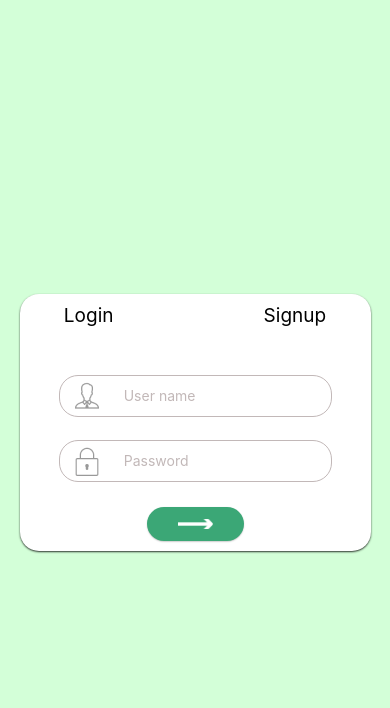
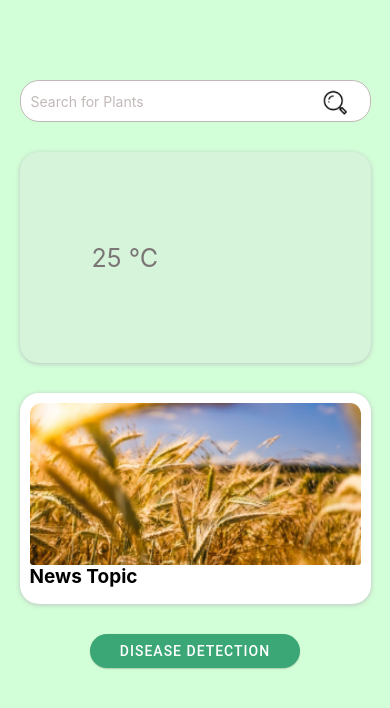
Before and after one commit to arjunaj5/PlantAi, a React Native app: screen /Home in a window 390 px wide. Shown: the top 708 px of the page. Built offline with nearby package versions, Linux system fonts and the light colour scheme.

Commit message:
home screen

```diff
--- a/App.js
+++ b/App.js
@@ -4,13 +4,14 @@
 
 // Components
 import Header from './Components/Header';
-import SearchBar from './Components/SearchBar';
 import LoginOrSignup from './Screens/LoginOrSignup';
+import Home from './Screens/Home';
 
 export default function App() {
   return (
     <SafeAreaView style={styles.container}>
-      <LoginOrSignup />
+      {/* <LoginOrSignup /> */}
+      <Home />
       <StatusBar style="auto" />
     </SafeAreaView>
   );
--- /dev/null
+++ b/Components/Home/News/index.js
@@ -0,0 +1,22 @@
+import React from 'react';
+import { View, Image, Text } from 'react-native';
+
+import styles from './styles'
+
+const newsCover = require('../../../assets/images/Home/news-cover.png')
+const News = () => {
+
+  return (
+    <View style={styles.container}>
+      <Image
+        source={newsCover}
+        style={styles.newsCover}
+      />
+      <Text style={styles.newsTopic}>
+        News Topic
+      </Text>
+    </View>
+  )
+}
+
+export default News;
--- /dev/null
+++ b/Components/Home/News/styles.js
@@ -0,0 +1,33 @@
+import { StyleSheet } from "react-native";
+
+const styles = StyleSheet.create({
+  container: {
+    padding: 10,
+    borderRadius: 19,
+    backgroundColor: '#fff',
+    shadowColor: '#b5b4ba',
+    shadowOffset: { width: 0, height: 1 },
+    shadowOpacity: 0.8,
+    shadowRadius: 5,
+    elevation: 5,
+    height:'25%',
+    marginTop: 30,
+
+
+    width: '100%'
+  },
+
+  newsCover: {
+    width: '100%',
+    height: '85%',
+    borderTopLeftRadius: 11,
+    borderTopRightRadius: 11,
+    borderRadius: 3
+  },
+  newsTopic: {
+    fontSize: 19,
+    fontWeight: "bold"
+  }
+});
+
+export default styles;
--- /dev/null
+++ b/Components/Home/SearchBar.js
@@ -0,0 +1,53 @@
+import React from 'react';
+import { View, StyleSheet, TextInput, Image } from "react-native";
+
+
+
+function SearchBar({placeholder, img}) {
+  return (
+    <View style={styles.container}>
+      <TextInput
+        style = {styles.input}
+        placeholder={placeholder}
+        placeholderTextColor="#C2B8B8"
+      />
+      <View
+        style={styles.logo}
+      >
+        <Image
+        source={img}
+        style={styles.logoImg}
+        />
+      </View>
+    </View>
+  );
+}
+
+const styles = StyleSheet.create({
+  container: {
+    flexDirection: 'row',
+    marginTop: 23,
+    borderRadius:19,
+    borderWidth: 1,
+    borderColor:'#C2B8B8',
+    justifyContent: 'flex-end',
+    backgroundColor: '#fff',
+    marginTop: 80
+  },
+  input: {
+    height: 40,
+    width: '80%',
+    padding: 10,
+  },
+  logo: {
+    width: '20%',
+    justifyContent: 'center',
+    alignItems: 'center'
+  },
+  logoImg: {
+    width: 30,
+    height: 30,
+  }
+})
+
+export default SearchBar;
--- /dev/null
+++ b/Components/Home/Weather/index.js
@@ -0,0 +1,20 @@
+import React from "react";
+import { View, Text } from "react-native";
+import styles from "./styles";
+
+const Weather = () => {
+
+  return (
+    <View style={styles.container}>
+      <View style={styles.innerContainer}>
+        <Text style={styles.text}> 25 ℃ </Text>
+      </View>
+
+      <View style={styles.innerContainer}>
+
+      </View>
+    </View>
+  );
+}
+
+export default Weather;
--- /dev/null
+++ b/Components/Home/Weather/styles.js
@@ -0,0 +1,29 @@
+import { StyleSheet } from "react-native";
+
+const styles = StyleSheet.create({
+  container: {
+    paddingHorizontal: '10%',
+    paddingVertical: 10,
+    borderRadius: 19,
+    backgroundColor: '#d5f4da',
+    shadowColor: '#b5b4ba',
+    shadowOffset: { width: 0, height: 1 },
+    shadowOpacity: 0.8,
+    shadowRadius: 5,
+    elevation: 5,
+    height:'25%',
+    flexDirection: 'row',
+    marginTop: 30
+  },
+  innerContainer: {
+    width: '50%',
+    justifyContent: 'center',
+    alignItems: 'center'
+  },
+  text: {
+    fontSize: 25,
+    color: '#7B7575',
+  }
+});
+
+export default styles;
--- a/Components/SearchBar/index.js
+++ /dev/null
@@ -1,21 +0,0 @@
-import React from "react";
-import { Searchbar } from 'react-native-paper';
-import { Text } from "react-native-web";
-
-const SearchBar = () => {
-    const [searchQuery, setSearchQuery] = React.useState('');
-
-    const onChangeSearch = (query) => setSearchQuery(query);
-
-    return (
-        <>
-            <Searchbar
-                placeholder="Search"
-                onChangeText={onChangeSearch}
-                value={searchQuery}
-            />
-      </>
-    );
-  };
-
-  export default SearchBar;
--- /dev/null
+++ b/Screens/Home/index.js
@@ -0,0 +1,26 @@
+import React from 'react';
+import { View } from 'react-native';
+import { Button } from 'react-native-paper';
+import News from '../../Components/Home/News';
+import SearchBar from '../../Components/Home/SearchBar';
+import Weather from '../../Components/Home/Weather';
+import styles from './styles'
+
+const search = require('../../assets/images/Home/search.png')
+
+const Home = () => {
+
+  return (
+    <View style={styles.container}>
+      <SearchBar placeholder={'Search for Plants'} img={search} />
+      <Weather />
+      <News />
+      <Button style={styles.button} color = "#3BA776" mode="contained" onPress={() => console.log('Pressed')} dark={true}>
+        DISEASE DETECTION
+      </Button>
+    </View>
+  )
+}
+
+
+export default Home;
--- /dev/null
+++ b/Screens/Home/styles.js
@@ -0,0 +1,16 @@
+import { StyleSheet } from "react-native";
+
+const styles = StyleSheet.create({
+  container: {
+    width: '90%',
+    height: '100%',
+  },
+  button: {
+    marginTop: 30,
+    borderRadius: 19,
+    width:'60%',
+    alignSelf: 'center'
+  }
+})
+
+export default styles
--- a/Screens/LoginOrSignup.js
+++ b/Screens/LoginOrSignup.js
@@ -21,13 +21,14 @@
       {status !== 'login' &&
       <InputBox placeholder={'Email Id'} img = {email} /> }
       <InputBox placeholder={'Password'} img = {password} />
-    </View>
-    <Button style={styles.button} color = "#3BA776" mode="contained" onPress={() => console.log('Pressed')}>
+
+      <Button style={styles.button} color = "#3BA776" mode="contained" onPress={() => console.log('Pressed')}>
       <Image
         source={arrow}
         style={styles.arrow}
         />
-    </Button>
+      </Button>
+    </View>
   </View>;
 }
 
@@ -45,16 +46,17 @@
     width: '90%',
     },
   form: {
-    paddingVertical: 25
+    paddingVertical: 25,
+    alignItems: 'center'
   },
   button: {
-    marginHorizontal: 'auto',
+    marginTop: 20,
+    width: 100,
     borderRadius: 19,
   },
   arrow: {
     width:35,
     height:10,
-    marginHorizontal: 15
   }
 });
 
```
Also changed, not shown: Components/SearchBar/styles.js (deleted), assets/images/Home/news-cover.png (added), assets/images/Home/search.png (added).
